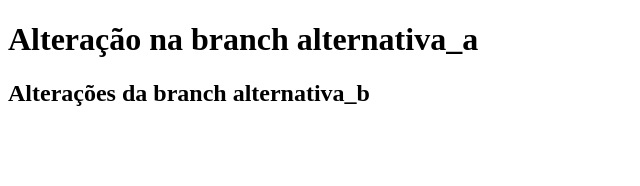
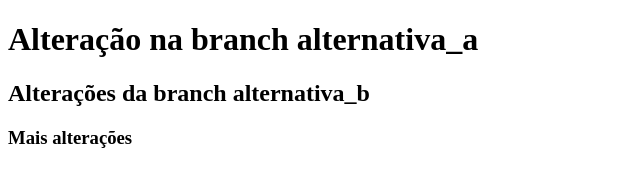
Before and after one commit to carloseslima/git-aula-1, a plain HTML site: page index.html in a window 1280 px wide. Shown: the whole page, without its empty margins (0-640 px from the left). Drawn offline with Linux system fonts and the light colour scheme.

Commit message:
mais alterações

```diff
--- a/index.html
+++ b/index.html
@@ -10,6 +10,7 @@
 <body>
     <h1>Alteração na branch alternativa_a</h1>
     <h2>Alterações da branch alternativa_b</h2>
+    <h3>Mais alterações</h3>
 </body>
 
 </html>
```
